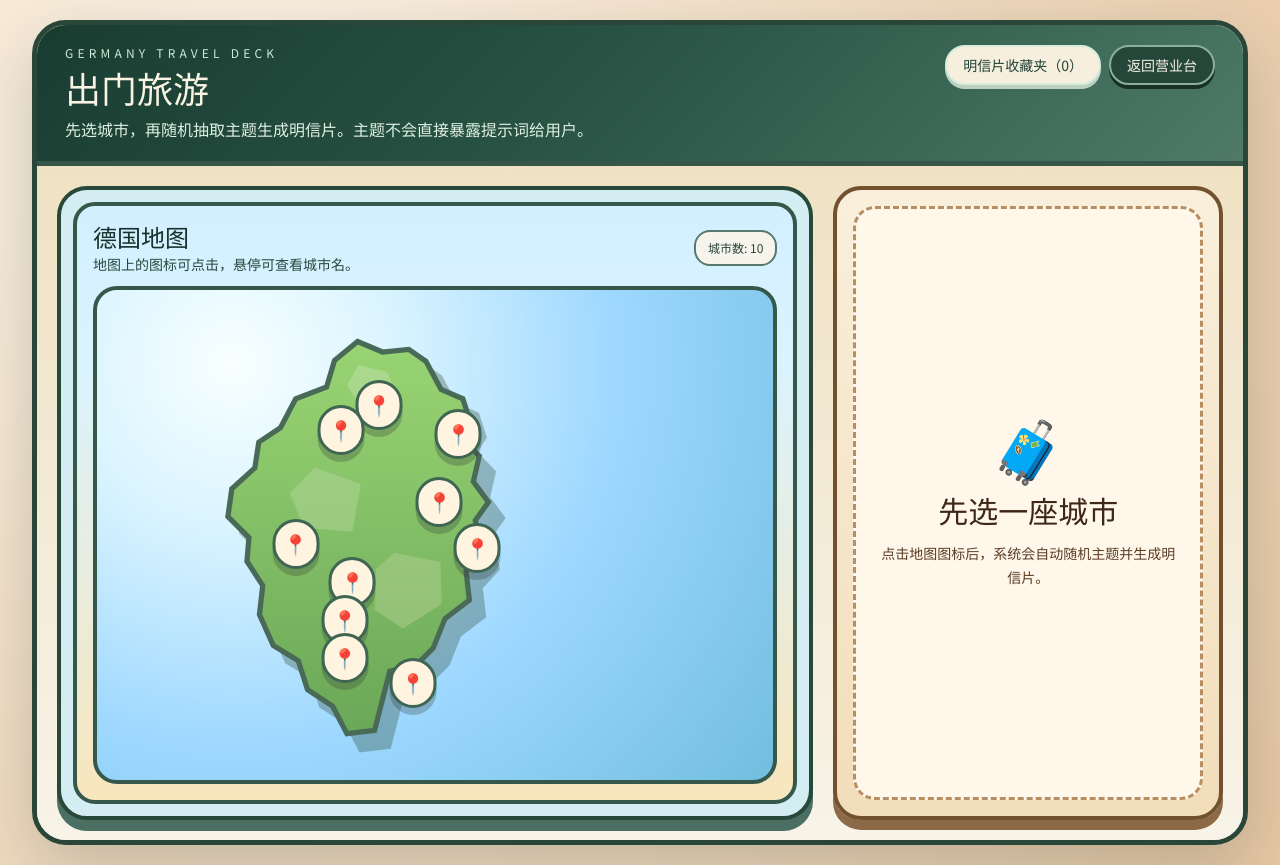
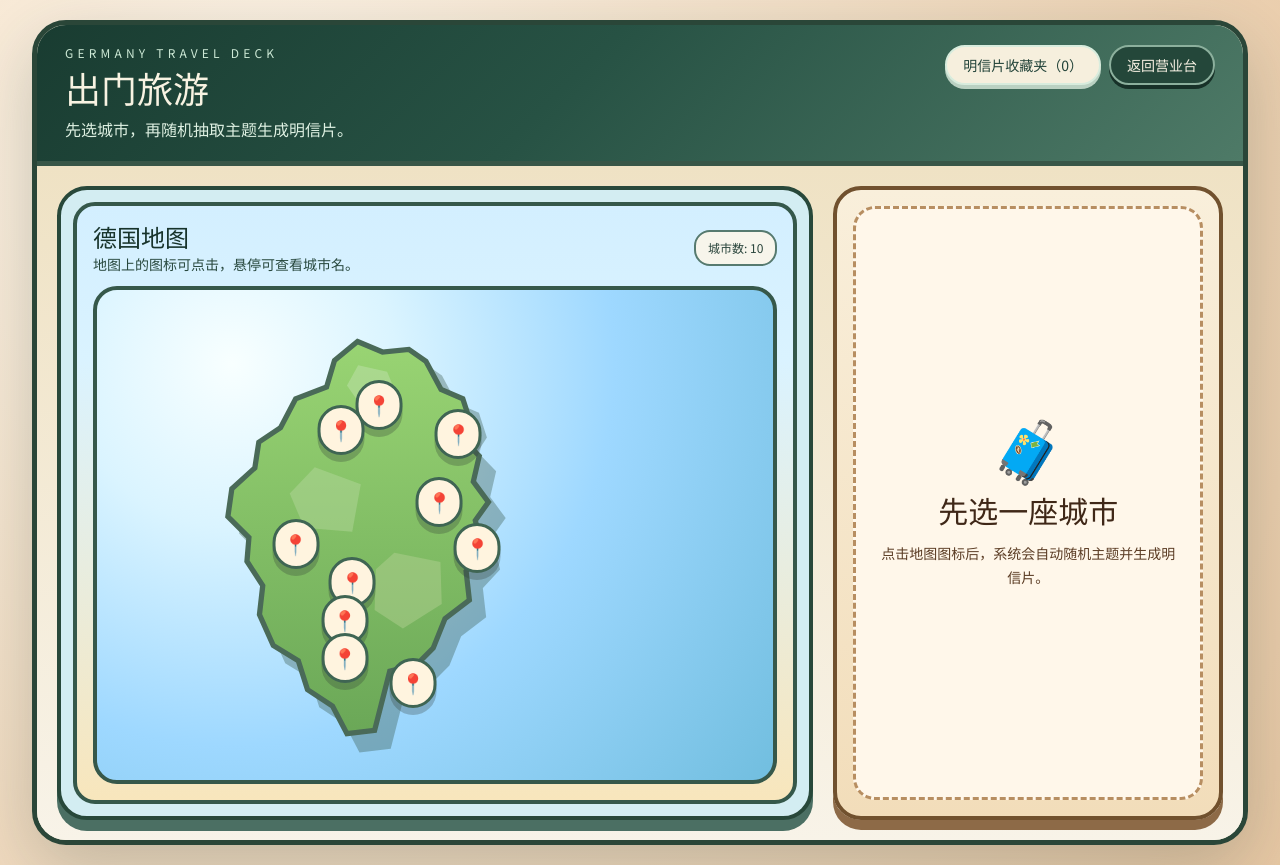
Before and after one commit to Xuehann/german-learner-game, a React (Vite) app: page /explore in a window 1280 px wide. Built offline with nearby package versions, Linux system fonts and the light colour scheme.

Commit message:
chore: simplify explore postcard guide copy

```diff
--- a/src/pages/ExplorePage.tsx
+++ b/src/pages/ExplorePage.tsx
@@ -128,7 +128,7 @@ export function ExplorePage() {
               <p className="text-xs uppercase tracking-[0.35em] text-[#cce8d5]">Germany Travel Deck</p>
               <h1 className="mt-2 font-heading text-3xl sm:text-4xl">出门旅游</h1>
               <p className="mt-2 max-w-2xl text-sm text-[#def0e2] sm:text-base">
-                先选城市，再随机抽取主题生成明信片。主题不会直接暴露提示词给用户。
+                先选城市，再随机抽取主题生成明信片。
               </p>
             </div>
             <div className="flex flex-wrap gap-2 text-sm">
```
